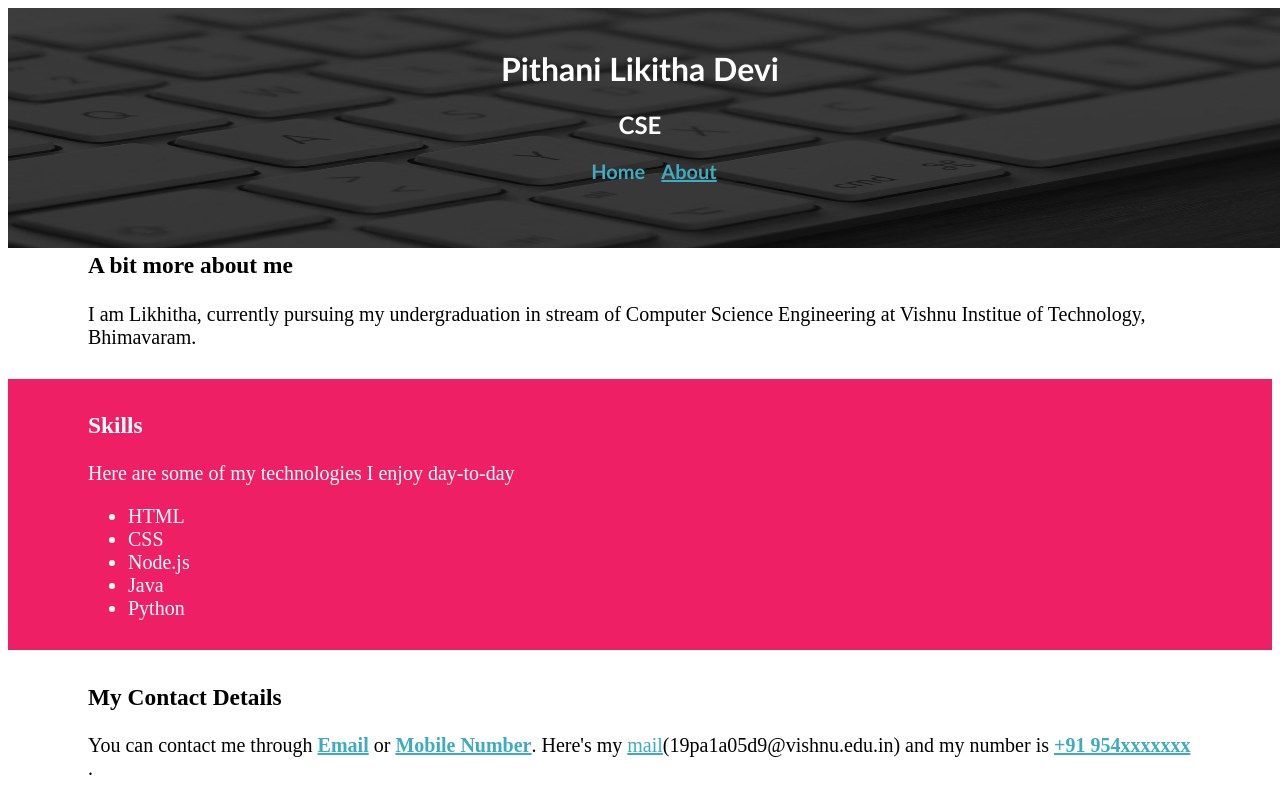
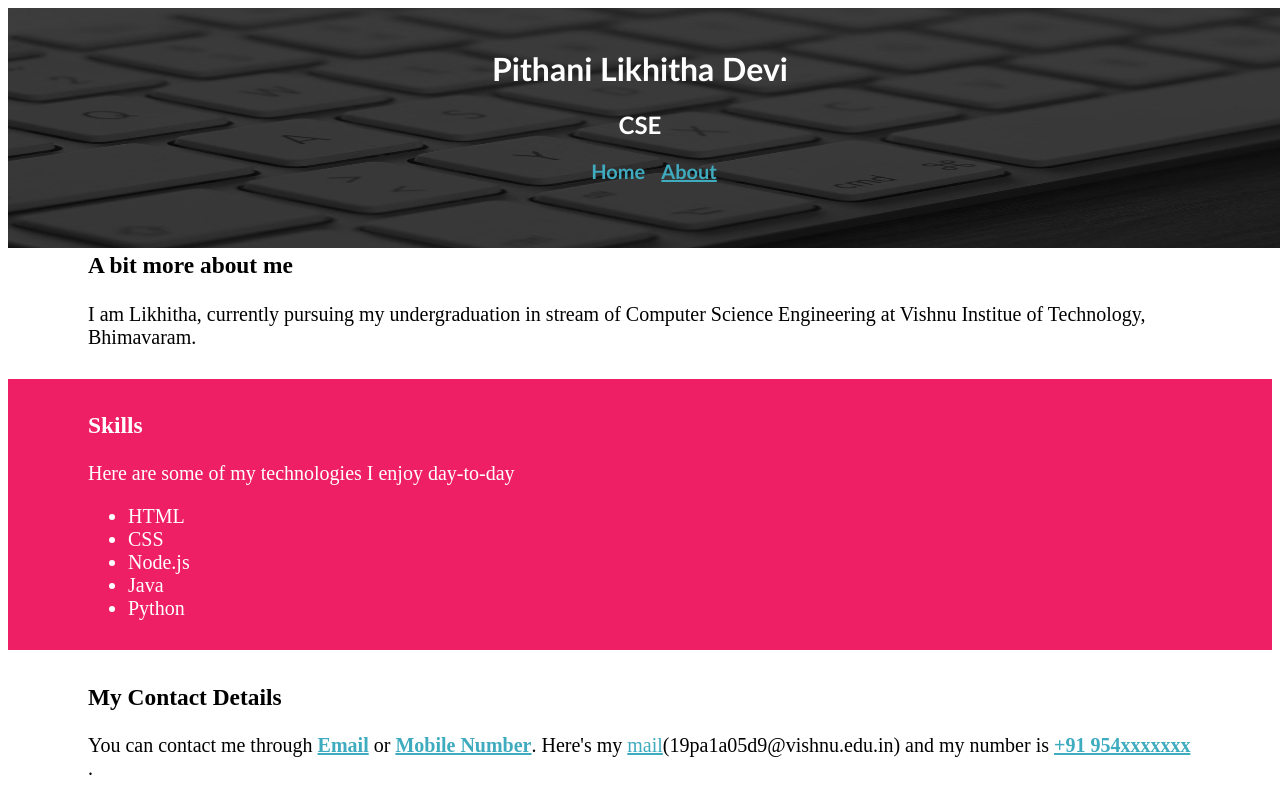
Before and after one commit to likhitha-45/CSS, a plain HTML site: page index.html in a window 1280 px wide. Shown: the top 800 px of the page. Drawn offline with Linux system fonts and the light colour scheme.

Commit message:
Update index.html

```diff
--- a/index.html
+++ b/index.html
@@ -11,7 +11,7 @@
 	<div class="main">
 	<img src="bg.jpg" >
 		<div class="text">
-		<h1>Pithani Likitha Devi</h1>
+		<h1>Pithani Likhitha Devi</h1>
 		<h2>CSE</h2>
 		<ul>
 			<li id="home"><b>Home</b></li>
```
